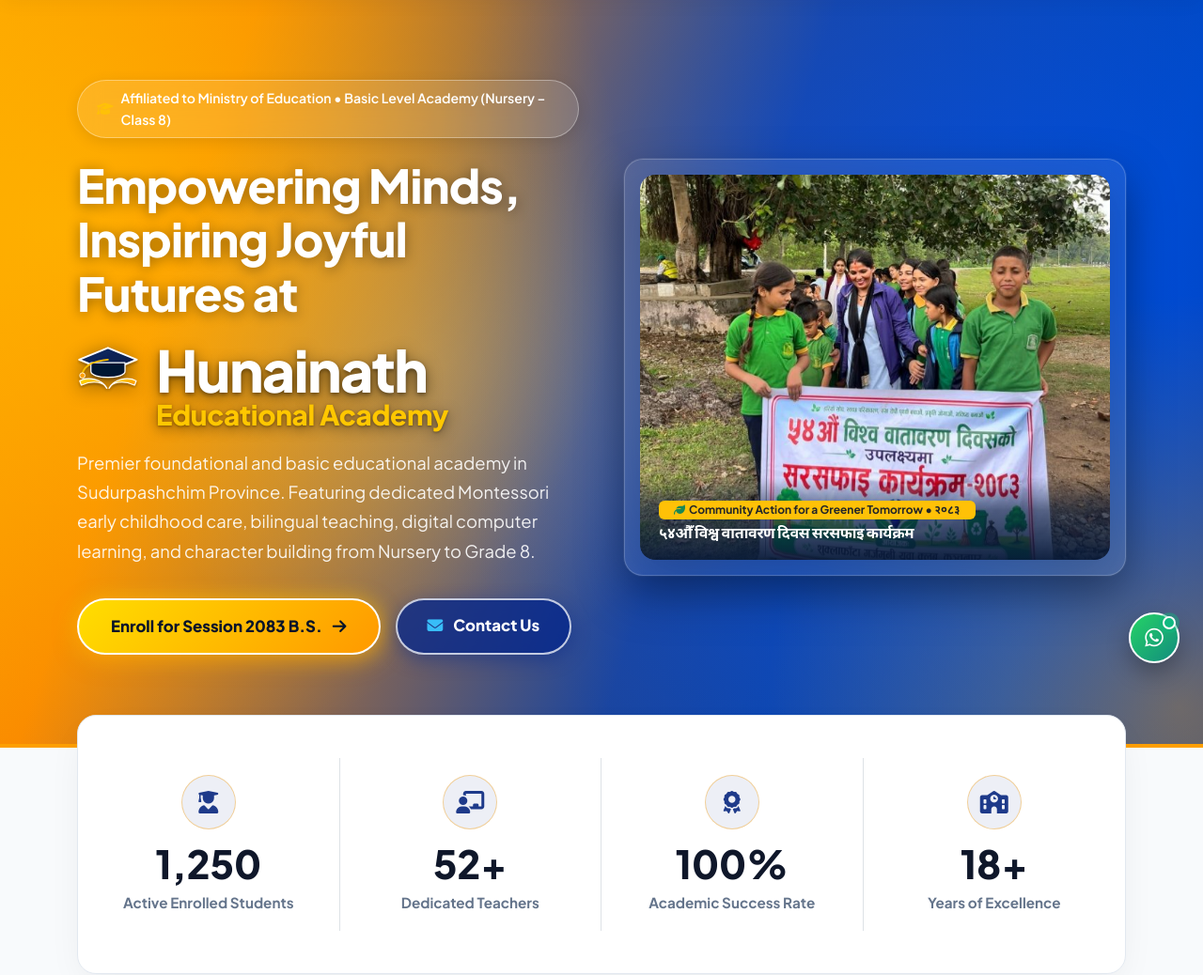
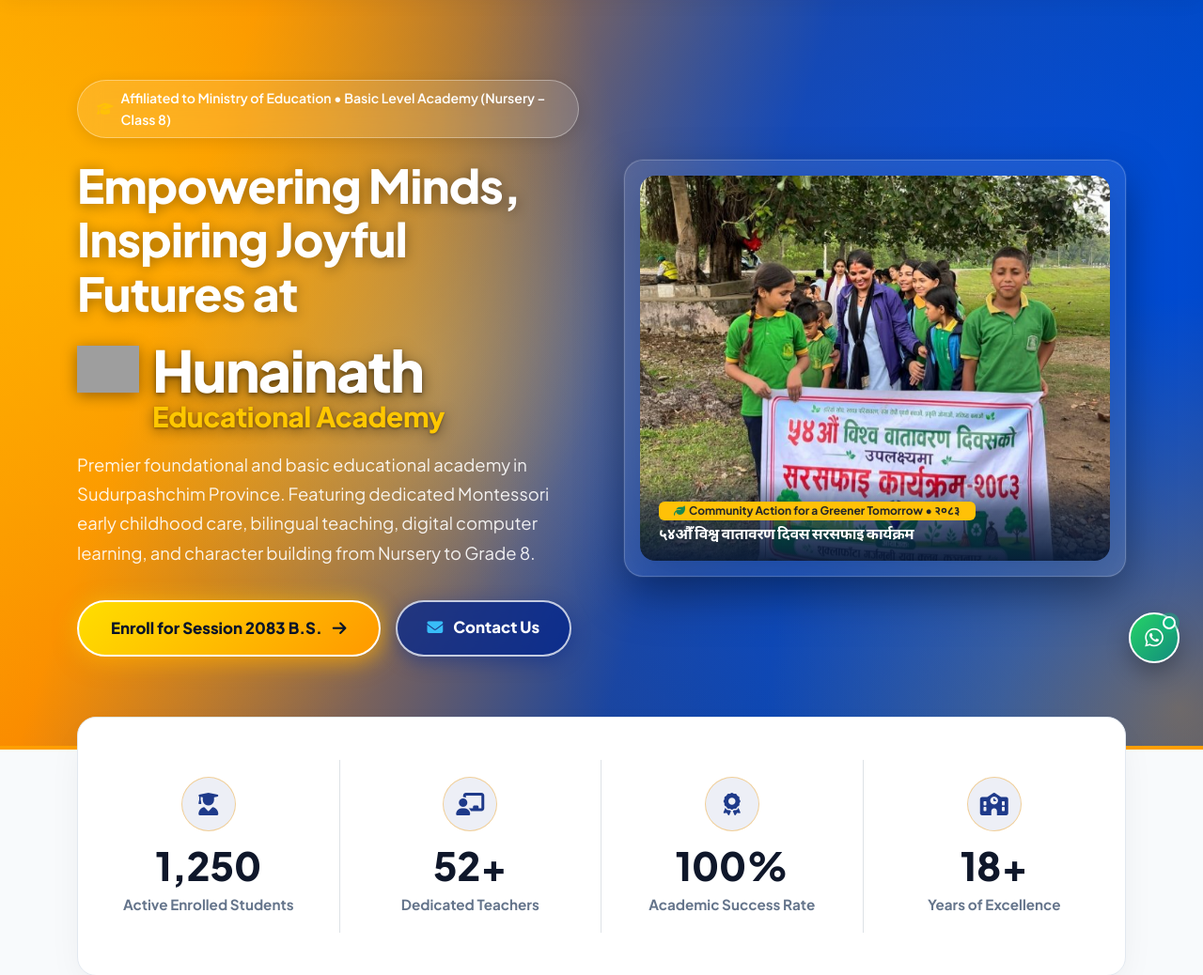
Before and after one commit to samratmj248-afk/Hunainath-Educatinal-Academy, a Django app: page / in a window 1280 px wide. Shown: the part 69-1107 px from the top of the page at 94% size. Run offline with Django 5.2, Linux system fonts and the light colour scheme; data comes from the database, SQL or seed files in the repository; data that the repository does not hold is empty; some libraries are stand-ins or nearby versions; grey boxes are pictures that could not be loaded.

Commit message:
Update hero cap emblem and alignment to match reference

```diff
--- a/static/css/main.css
+++ b/static/css/main.css
@@ -1077,20 +1077,28 @@ body.offcanvas-open {
   display: flex;
   flex-direction: column;
   align-items: flex-start;
-  gap: 2px;
+  gap: 4px;
 }
 
 .hero-brand-line-1 {
   display: inline-flex;
   align-items: center;
-  gap: 16px;
-}
-
-.hero-vector-emblem {
-  width: 68px;
-  height: 60px;
-  filter: drop-shadow(0 4px 10px rgba(0, 0, 0, 0.45));
+  gap: 14px;
+}
+
+.hero-official-emblem-wrap {
+  display: inline-flex;
+  align-items: center;
+  justify-content: center;
   flex-shrink: 0;
+}
+
+.hero-official-emblem-img {
+  width: 66px;
+  height: auto;
+  object-fit: contain;
+  filter: drop-shadow(0 3px 8px rgba(0, 0, 0, 0.4));
+  display: block;
 }
 
 .brand-text-hunainath {
@@ -1105,7 +1113,7 @@ body.offcanvas-open {
 
 .hero-brand-line-2 {
   display: block;
-  margin-left: 84px; /* Perfectly aligns with the start of 'Hunainath' text, exactly past the emblem width + gap */
+  margin-left: 80px; /* Perfectly aligns with the start of 'Hunainath' text, exactly past the emblem width + gap */
 }
 
 .brand-text-academy {
@@ -2258,15 +2266,15 @@ body.offcanvas-open {
   .hero-brand-line-1 {
     gap: 10px !important;
   }
-  .hero-vector-emblem {
-    width: 46px !important;
-    height: 40px !important;
+  .hero-official-emblem-img {
+    width: 48px !important;
+    height: auto !important;
   }
   .brand-text-hunainath {
     font-size: 2.3rem !important;
   }
   .hero-brand-line-2 {
-    margin-left: 56px !important;
+    margin-left: 58px !important;
   }
   .brand-text-academy {
     font-size: 1.25rem !important;
--- a/templates/base.html
+++ b/templates/base.html
@@ -69,7 +69,7 @@
     <link rel="stylesheet" href="https://cdnjs.cloudflare.com/ajax/libs/font-awesome/6.5.1/css/all.min.css">
 
     <!-- Project Stylesheet -->
-    <link rel="stylesheet" href="/static/css/main.css?v=2083.5">
+    <link rel="stylesheet" href="/static/css/main.css?v=2083.6">
 
     <!-- Schema.org JSON-LD Structured Data for Search Engines -->
     <script type="application/ld+json">
--- a/templates/core/index.html
+++ b/templates/core/index.html
@@ -17,45 +17,20 @@
 
                 <div class="hero-brand-lockup-managed mb-3">
                     <div class="hero-brand-twoline-layout">
-                        <!-- Line 1: Emblem + Hunainath -->
+                        <!-- Line 1: Cap Emblem + Hunainath (Strictly Written) -->
                         <div class="hero-brand-line-1">
-                            <!-- High Precision Vector Cap & Open Book Emblem -->
-                            <div class="hero-vector-emblem flex-shrink-0">
-                                <svg viewBox="0 0 120 100" fill="none" xmlns="http://www.w3.org/2000/svg" class="w-100 h-100">
-                                    <defs>
-                                        <!-- Cap Gradient -->
-                                        <linearGradient id="capGrad" x1="0%" y1="0%" x2="100%" y2="100%">
-                                            <stop offset="0%" stop-color="#0F2D6B" />
-                                            <stop offset="100%" stop-color="#05173E" />
-                                        </linearGradient>
-                                        <!-- Book Golden Gradient -->
-                                        <linearGradient id="goldBookGrad" x1="0%" y1="0%" x2="100%" y2="100%">
-                                            <stop offset="0%" stop-color="#FFE600" />
-                                            <stop offset="50%" stop-color="#FFB300" />
-                                            <stop offset="100%" stop-color="#FF8000" />
-                                        </linearGradient>
-                                        <!-- Drop shadow filter -->
-                                        <filter id="vectorGlow" x="-20%" y="-20%" width="140%" height="140%">
-                                            <feDropShadow dx="0" dy="3" stdDeviation="3" flood-color="#000000" flood-opacity="0.35" />
-                                        </filter>
-                                    </defs>
-                                    <g filter="url(#vectorGlow)">
-                                        <!-- Mortarboard Diamond Top (Crisp White Edging) -->
-                                        <polygon points="58,10 112,32 58,54 4,32" fill="url(#capGrad)" stroke="#FFFFFF" stroke-width="3.5" stroke-linejoin="round" />
-                                        <!-- Mortarboard Base Skullcap -->
-                                        <path d="M26,38 L26,54 C26,69 90,69 90,54 L90,38 Z" fill="#041233" stroke="#FFFFFF" stroke-width="2.2" stroke-linejoin="round" />
-                                        <!-- Golden Tassel Cord and Charm -->
-                                        <path d="M58,32 C34,35 15,40 10,58" stroke="#FFC000" stroke-width="3.2" stroke-linecap="round" fill="none" />
-                                        <circle cx="10" cy="62" r="5" fill="#FFA000" stroke="#FFFFFF" stroke-width="1.5" />
-                                        <!-- Golden Open Book Spine / Pages with White Trim -->
-                                        <path d="M8,80 C30,70 50,74 56,86 C46,68 20,64 5,72 Z" fill="url(#goldBookGrad)" stroke="#FFFFFF" stroke-width="2" stroke-linejoin="round" />
-                                        <path d="M108,80 C86,70 66,74 60,86 C70,68 96,64 111,72 Z" fill="url(#goldBookGrad)" stroke="#FFFFFF" stroke-width="2" stroke-linejoin="round" />
-                                    </g>
-                                </svg>
+                            <div class="hero-official-emblem-wrap flex-shrink-0">
+                                <img src="/static/images/official_cap_book_icon_hires.png"
+                                     alt="Hunainath Academic Emblem"
+                                     class="hero-official-emblem-img"
+                                     width="68"
+                                     height="48"
+                                     loading="eager"
+                                     decoding="async">
                             </div>
                             <span class="brand-text-hunainath">Hunainath</span>
                         </div>
-                        <!-- Line 2: Educational Academy -->
+                        <!-- Line 2: Educational Academy (Strictly Written) -->
                         <div class="hero-brand-line-2">
                             <span class="brand-text-academy">Educational Academy</span>
                         </div>
```
Also changed, not shown: 2 other files.
